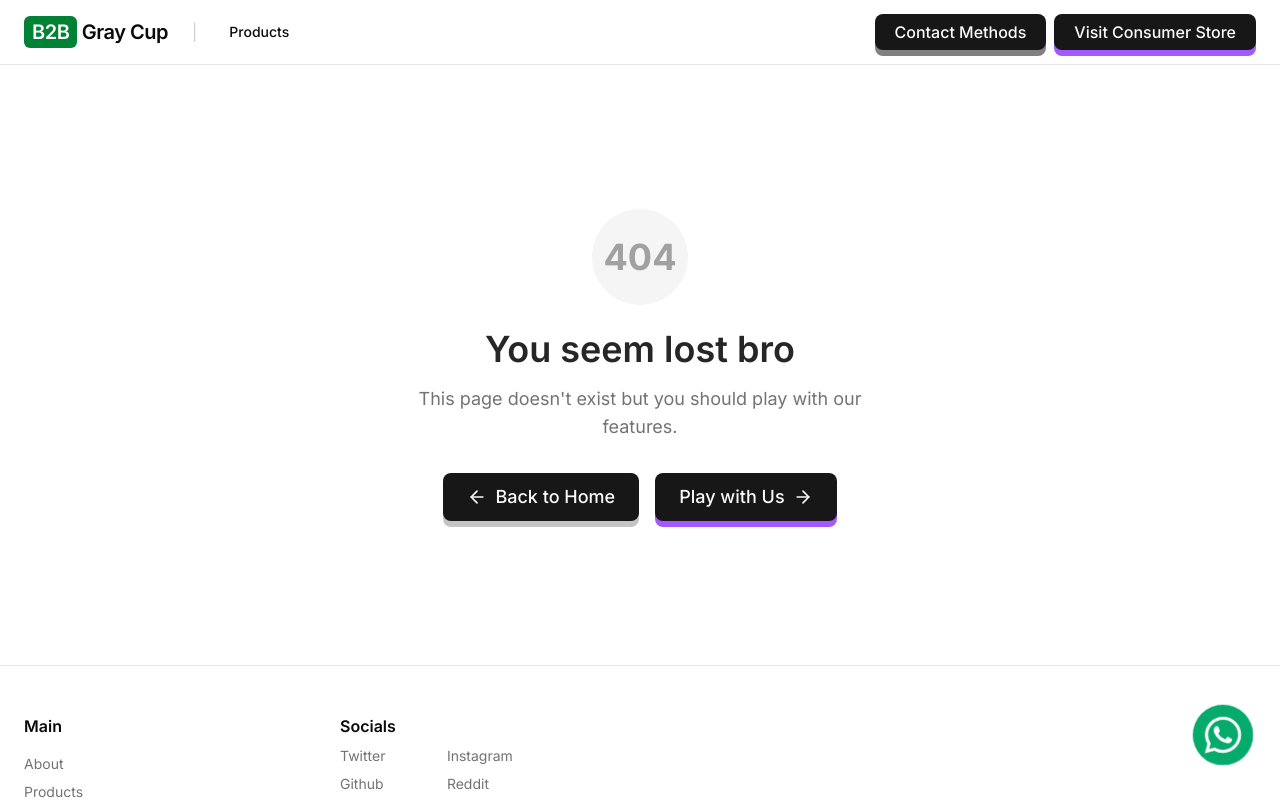
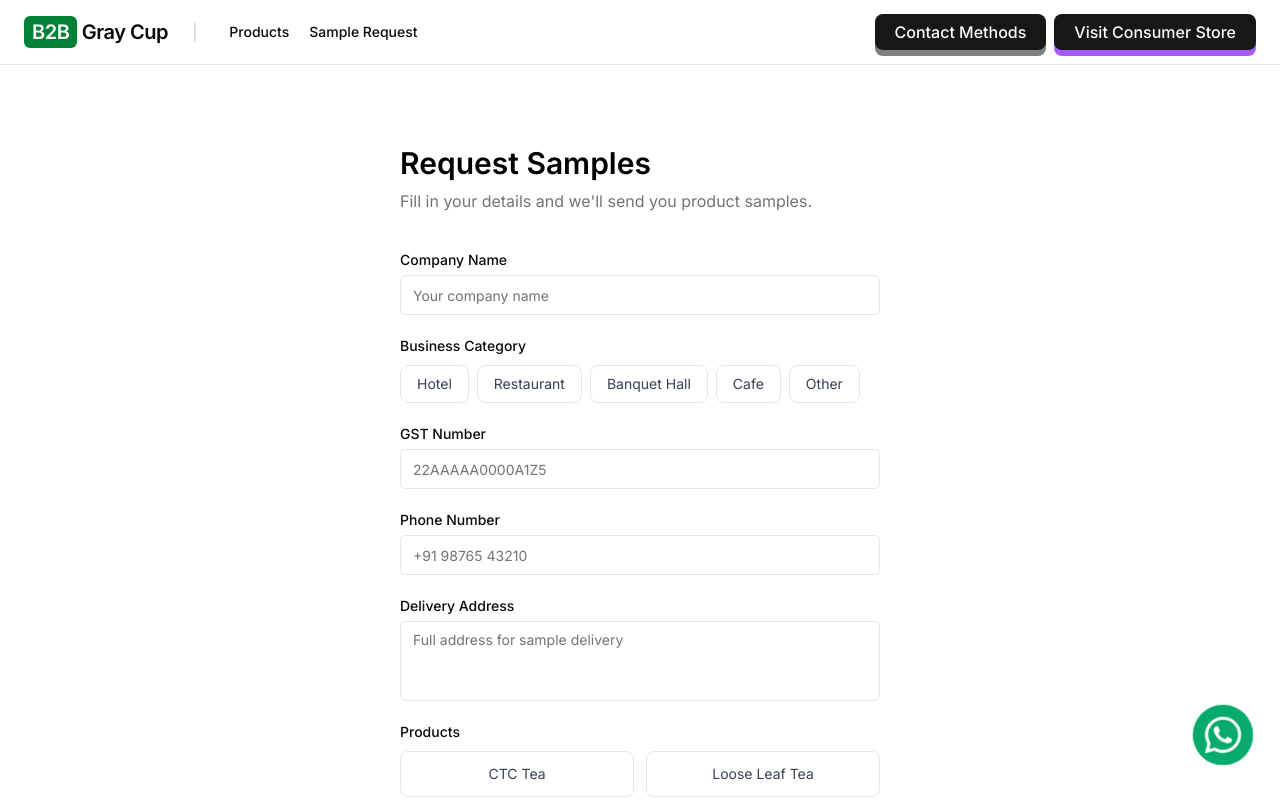
Before and after one commit to Gray-Cup/b2b-graycup-in-static, a Next.js app: page /sample-request in a window 1280 px wide. Before the commit this address had no page. Shown: the top 800 px of the page. Built offline with nearby package versions, Linux system fonts and the light colour scheme.

Commit message:
feat: add sample request page

```diff
--- /dev/null
+++ b/src/app/(marketing)/sample-request/page.tsx
@@ -0,0 +1,129 @@
+"use client";
+
+import React, { useState } from "react";
+import { Button } from "@/components/ui/button";
+import { Input } from "@/components/ui/input";
+import { Label } from "@/components/ui/label";
+import { Textarea } from "@/components/ui/textarea";
+
+const productOptions = [
+  { id: "ctc-tea", label: "CTC Tea" },
+  { id: "loose-leaf-tea", label: "Loose Leaf Tea" },
+  { id: "coffee", label: "Coffee" },
+  { id: "instant-coffee", label: "Instant Coffee" },
+];
+
+const businessCategories = [
+  { id: "hotel", label: "Hotel" },
+  { id: "restaurant", label: "Restaurant" },
+  { id: "banquet-hall", label: "Banquet Hall" },
+  { id: "cafe", label: "Cafe" },
+  { id: "other", label: "Other" },
+];
+
+export default function SampleRequestPage() {
+  const [selectedProducts, setSelectedProducts] = useState<string[]>([]);
+  const [selectedCategory, setSelectedCategory] = useState<string>("");
+
+  const toggleProduct = (productId: string) => {
+    setSelectedProducts((prev) =>
+      prev.includes(productId)
+        ? prev.filter((id) => id !== productId)
+        : [...prev, productId]
+    );
+  };
+
+  return (
+    <div className="min-h-screen py-20">
+      <div className="max-w-lg mx-auto px-4">
+        <div className="mb-10">
+          <h1 className="text-3xl font-semibold text-black mb-2">
+            Request Samples
+          </h1>
+          <p className="text-muted-foreground">
+            Fill in your details and we'll send you product samples.
+          </p>
+        </div>
+
+        <form className="space-y-6">
+          <div className="space-y-2">
+            <Label htmlFor="company">Company Name</Label>
+            <Input id="company" placeholder="Your company name" required />
+          </div>
+
+          <div className="space-y-3">
+            <Label>Business Category</Label>
+            <div className="flex flex-wrap gap-2">
+              {businessCategories.map((category) => (
+                <button
+                  key={category.id}
+                  type="button"
+                  onClick={() => setSelectedCategory(category.id)}
+                  className={`px-4 py-2 text-sm rounded-lg border transition-colors ${
+                    selectedCategory === category.id
+                      ? "border-black bg-black text-white"
+                      : "border-gray-200 bg-white text-gray-700 hover:border-gray-300"
+                  }`}
+                >
+                  {category.label}
+                </button>
+              ))}
+            </div>
+            {selectedCategory === "other" && (
+              <Textarea
+                id="otherCategory"
+                placeholder="Please specify your business type"
+                rows={2}
+                className="mt-3"
+              />
+            )}
+          </div>
+
+          <div className="space-y-2">
+            <Label htmlFor="gst">GST Number</Label>
+            <Input id="gst" placeholder="22AAAAA0000A1Z5" required />
+          </div>
+
+          <div className="space-y-2">
+            <Label htmlFor="phone">Phone Number</Label>
+            <Input id="phone" type="tel" placeholder="+91 98765 43210" required />
+          </div>
+
+          <div className="space-y-2">
+            <Label htmlFor="address">Delivery Address</Label>
+            <Textarea
+              id="address"
+              placeholder="Full address for sample delivery"
+              rows={3}
+              required
+            />
+          </div>
+
+          <div className="space-y-3">
+            <Label>Products</Label>
+            <div className="grid grid-cols-2 gap-3">
+              {productOptions.map((product) => (
+                <button
+                  key={product.id}
+                  type="button"
+                  onClick={() => toggleProduct(product.id)}
+                  className={`px-4 py-3 text-sm rounded-lg border transition-colors ${
+                    selectedProducts.includes(product.id)
+                      ? "border-black bg-black text-white"
+                      : "border-gray-200 bg-white text-gray-700 hover:border-gray-300"
+                  }`}
+                >
+                  {product.label}
+                </button>
+              ))}
+            </div>
+          </div>
+
+          <Button type="submit" className="w-full h-11 rounded-lg mt-4">
+            Submit Request
+          </Button>
+        </form>
+      </div>
+    </div>
+  );
+}
--- a/src/components/navbar.tsx
+++ b/src/components/navbar.tsx
@@ -32,6 +32,7 @@ export function Navbar() {
             <nav className="hidden md:flex gap-1 text-sm font-medium">
               {[
                 ["Products", "/products"],
+                ["Sample Request", "/sample-request"],
               ].map(([label, href]) => (
                 <Link
                   key={href}
```
